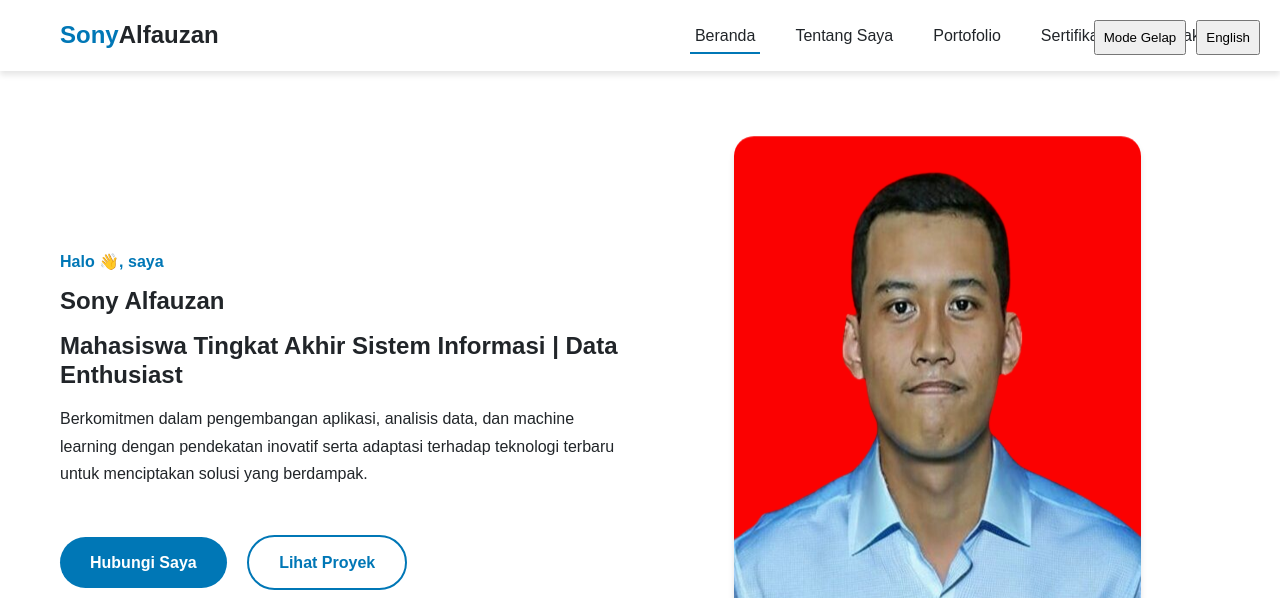
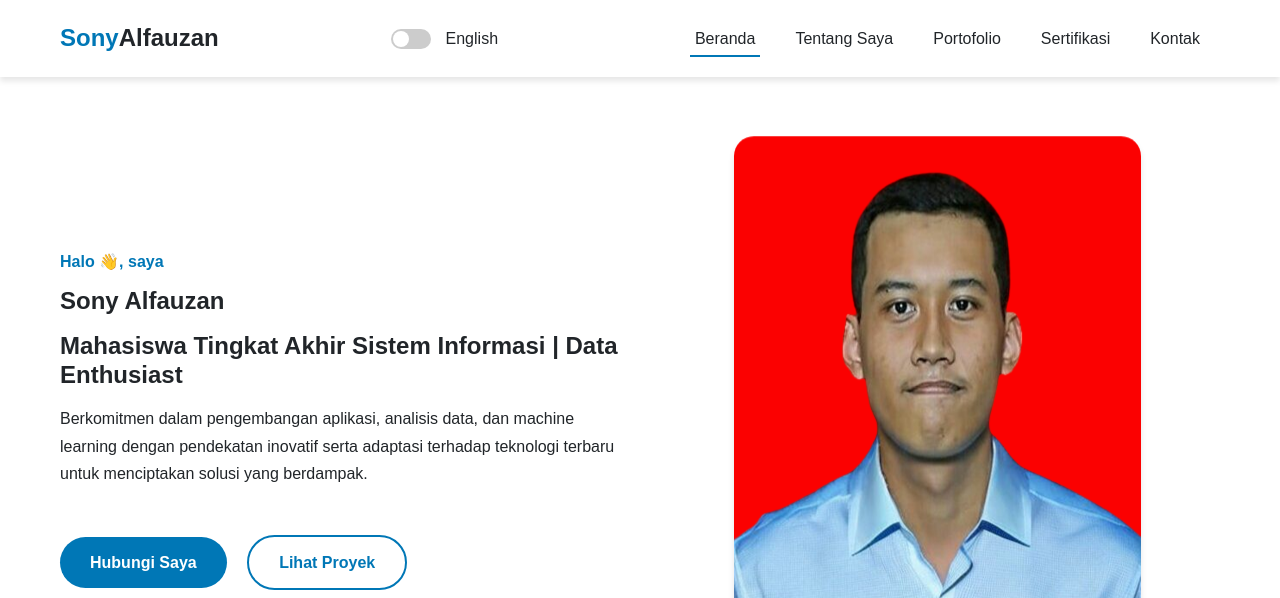
Before and after one commit to Sonyalfauzan/Website-Portfolio, a website: page index.html in a window 1280 px wide. Shown: the top 598 px of the page. Drawn offline with nearby package versions, Linux system fonts and the light colour scheme.

Commit message:
Update index.html

```diff
--- a/index.html
+++ b/index.html
@@ -36,10 +36,13 @@
             --body-bg: var(--light);
             --text-color: var(--dark);
             --header-bg: var(--white);
-            --section-bg: var(--white); /* Added for sections like About, Contact */
+            --section-bg: var(--white);
+            /* Added for sections like About, Contact */
             --portfolio-bg: var(--gray-100);
-            --contact-item-bg: var(--gray-100); /* Added for contact items */
-            --form-bg: var(--gray-100); /* Added for contact form */
+            --contact-item-bg: var(--gray-100);
+            /* Added for contact items */
+            --form-bg: var(--gray-100);
+            /* Added for contact form */
             --footer-bg: var(--dark);
             --footer-text: var(--white);
         }
@@ -49,10 +52,13 @@
             --body-bg: #121212;
             --text-color: #ffffff;
             --header-bg: #1e1e1e;
-            --section-bg: #333; /* Darkened section background */
+            --section-bg: #333;
+            /* Darkened section background */
             --portfolio-bg: #252525;
-            --contact-item-bg: #444; /* Darkened contact item background */
-            --form-bg: #333; /* Darkened form background */
+            --contact-item-bg: #444;
+            /* Darkened contact item background */
+            --form-bg: #333;
+            /* Darkened form background */
             --footer-bg: #000000;
             --footer-text: #d4d4d4;
         }
@@ -87,7 +93,8 @@
         section {
             padding: 80px 0;
             position: relative;
-            background-color: var(--section-bg); /* Applied background color */
+            background-color: var(--section-bg);
+            /* Applied background color */
             transition: background-color 0.3s ease;
         }
 
@@ -100,7 +107,8 @@
             font-weight: 700;
             line-height: 1.2;
             margin-bottom: 1rem;
-            color: var(--text-color); /* Inherit text color */
+            color: var(--text-color);
+            /* Inherit text color */
         }
 
         p {
@@ -288,6 +296,7 @@
             display: flex;
             list-style: none;
             margin: 0;
+            align-items: center; /* Align items vertically in the list */
         }
 
         nav ul li {
@@ -323,6 +332,57 @@
             font-size: 1.5rem;
         }
 
+        /* Dark Mode Toggle Slider */
+        .dark-mode-toggle {
+            position: relative;
+            display: inline-block;
+            width: 40px;
+            height: 20px;
+            margin-right: 10px; /* Add some spacing between elements */
+        }
+
+        .dark-mode-toggle input {
+            opacity: 0;
+            width: 0;
+            height: 0;
+        }
+
+        .slider {
+            position: absolute;
+            cursor: pointer;
+            top: 0;
+            left: 0;
+            right: 0;
+            bottom: 0;
+            background-color: #ccc;
+            transition: .4s;
+            border-radius: 34px;
+        }
+
+        .slider:before {
+            position: absolute;
+            content: "";
+            height: 16px;
+            width: 16px;
+            left: 2px;
+            bottom: 2px;
+            background-color: white;
+            transition: .4s;
+            border-radius: 50%;
+        }
+
+        input:checked+.slider {
+            background-color: #2196F3;
+        }
+
+        input:focus+.slider {
+            box-shadow: 0 0 1px #2196F3;
+        }
+
+        input:checked+.slider:before {
+            transform: translateX(20px);
+        }
+
         /* Hero Section */
         #home {
             padding-top: 150px;
@@ -383,13 +443,6 @@
         .typewriter {
             display: inline-block;
             position: relative;
-        }
-
-        .typewriter::after {
-            content: "|";
-            position: absolute;
-            right: -8px;
-            animation: blink 0.7s infinite;
         }
 
         @keyframes blink {
@@ -809,7 +862,6 @@
         .contact-icon {
             width: 50px;
             height: 50px;
-            border-radius: 50%;
             background-color: var(--white);
             display: flex;
             justify-content: center;
@@ -1082,8 +1134,7 @@
                 top: 70px;
                 left: -100%;
                 width: 80%;
-                height: calc(100vh - 70px);
-                background-color: var(--white);
+                height: calc(100vh - 70px);                background-color: var(--white);
                 flex-direction: column;
                 padding: 20px;
                 transition: var(--transition);
@@ -1133,13 +1184,76 @@
                 font-size: 1.5rem;
             }
 
-            .btn {                padding: 10px 20px;
+            .btn {
+                padding: 10px 20px;
             }
 
             .portfolio-grid,
             .cert-grid {
                 grid-template-columns: 1fr;
             }
+        }
+
+        /* Dark Mode Toggle Slider */
+        .dark-mode-toggle {
+            position: relative;
+            display: inline-block;
+            width: 40px;
+            height: 20px;
+            margin-right: 10px;
+            /* Add some spacing between elements */
+        }
+
+        .dark-mode-toggle input {
+            opacity: 0;
+            width: 0;
+            height: 0;
+        }
+
+        .slider {
+            position: absolute;
+            cursor: pointer;
+            top: 0;
+            left: 0;
+            right: 0;
+            bottom: 0;
+            background-color: #ccc;
+            transition: .4s;
+            border-radius: 34px;
+        }
+
+        .slider:before {
+            position: absolute;
+            content: "";
+            height: 16px;
+            width: 16px;
+            left: 2px;
+            bottom: 2px;
+            background-color: white;
+            transition: .4s;
+            border-radius: 50%;
+        }
+
+        input:checked+.slider {
+            background-color: #2196F3;
+        }
+
+        input:focus+.slider {
+            box-shadow: 0 0 1px #2196F3;
+        }
+
+        input:checked+.slider:before {
+            transform: translateX(20px);
+        }
+        #languageToggle {
+            padding: 10px 5px;
+            color: var(--text-color);
+            text-decoration: none;
+            transition: var(--transition);
+        }
+
+        #languageToggle:hover {
+            color: var(--primary);
         }
     </style>
 </head>
@@ -1150,25 +1264,32 @@
         <div class="container">
             <nav>
                 <a href="#" class="logo">Sony<span style="color: var(--dark);">Alfauzan</span></a>
+
+                <!-- Add language and dark mode toogles here -->
+                <div style="display: flex; align-items: center;">
+                    <!-- Dark Mode Toggle -->
+                    <label class="dark-mode-toggle">
+                        <input type="checkbox" id="darkModeCheckbox">
+                        <span class="slider"></span>
+                    </label>
+                    <!-- Language Toggle -->
+                    <a href="#" id="languageToggle" onclick="toggleLanguage()" style="padding: 10px 5px;"
+                        data-i18n="language">EN</a>
+                </div>
+
                 <div class="menu-toggle">
                     <i class="fas fa-bars"></i>
                 </div>
                 <ul id="menu">
-                    <li><a href="#home" class="active">Beranda</a></li>
-                    <li><a href="#about">Tentang Saya</a></li>
-                    <li><a href="#portfolio">Portofolio</a></li>
-                    <li><a href="#certifications">Sertifikasi</a></li>
-                    <li><a href="#contact">Kontak</a></li>
+                    <li><a href="#home" class="active" data-i18n="footer.home">Beranda</a></li>
+                    <li><a href="#about" data-i18n="footer.about">Tentang Saya</a></li>
+                    <li><a href="#portfolio" data-i18n="footer.portfolio">Portofolio</a></li>
+                    <li><a href="#certifications" data-i18n="footer.certifications">Sertifikasi</a></li>
+                    <li><a href="#contact" data-i18n="footer.contact">Kontak</a></li>
                 </ul>
             </nav>
         </div>
     </header>
-
-    <!-- Toggles -->
-    <div style="position: fixed; top: 20px; right: 20px; z-index: 1000; display: flex; gap: 10px;">
-        <button id="darkModeToggle" onclick="toggleDarkMode()" style="padding: 8px; cursor: pointer;">Mode Gelap</button>
-        <button id="languageToggle" onclick="toggleLanguage()" style="padding: 8px; cursor: pointer;">Bahasa</button>
-    </div>
 
     <!-- Hero Section -->
     <section id="home">
@@ -1631,7 +1752,6 @@
         <div class="container">
             <div class="section-title">
                 <span class="section-subtitle" data-i18n="contact.title">KONTAK</span>
-                <h2 data-i18n="contact.subtitle">Hubungi Saya</h2>
                 <p data-i18n="contact.description">Jika Anda memiliki pertanyaan, proyek, atau kolaborasi yang ingin
                     didiskusikan, jangan ragu untuk menghubungi saya. Saya selalu terbuka untuk peluang baru dan ide-ide
                     menarik.</p>
@@ -1668,35 +1788,6 @@
                     </div>
                 </div>
             </div>
-
-            <div class="contact-form">
-                <form id="contactForm">
-                    <div class="form-group">
-                        <input type="text" class="form-control" id="name" name="name" placeholder="Nama Anda" required>
-                        <div class="error-message" id="nameError" data-i18n="contact.nameError">Nama harus diisi.</div>
-                    </div>
-
-                    <div class="form-group">
-                        <input type="email" class="form-control" id="email" name="email" placeholder="Email Anda" required>
-                        <div class="error-message" id="emailError" data-i18n="contact.emailError">Email tidak valid.</div>
-                    </div>
-
-                    <div class="form-group">
-                        <input type="text" class="form-control" id="subject" name="subject" placeholder="Subjek" required>
-                        <div class="error-message" id="subjectError" data-i18n="contact.subjectError">Subjek harus diisi.</div>
-                    </div>
-
-                    <div class="form-group">
-                        <textarea class="form-control" id="message" name="message" rows="5" placeholder="Pesan Anda"
-                            required></textarea>
-                        <div class="error-message" id="messageError" data-i18n="contact.messageError">Pesan harus diisi.</div>
-                    </div>
-
-                    <button type="submit" class="btn btn-primary" data-i18n="contact.submit">Kirim Pesan</button>
-                </form>
-            </div>
-        </div>
-    </section>
 
     <!-- Footer -->
     <footer>
@@ -1725,7 +1816,7 @@
     <script>
         // JavaScript
         const body = document.getElementById('body');
-        const darkModeToggle = document.getElementById('darkModeToggle');
+        const darkModeCheckbox = document.getElementById('darkModeCheckbox');
         const languageToggle = document.getElementById('languageToggle');
 
         let darkMode = localStorage.getItem('darkMode') === 'enabled';
@@ -1736,7 +1827,7 @@
             currentLanguage = lang;
             localStorage.setItem('language', lang);
             translatePage();
-            updateLanguageButtonText(); // Update the language button text after setting language
+            updateLanguageButtonText();
         }
 
         // Function to update the language button text
@@ -1820,7 +1911,7 @@
                     "portfolio.project9Description": "Movie recommendation system using content-based filtering and collaborative filtering with the MovieLens 100K dataset, achieving Precision@5 100% and RMSE 0.9406.",
                     "portfolio.project10Title": "Image Classification (Rock-Paper-Scissors)",
                     "portfolio.project10Description": "Neural network using TensorFlow to recognize hand shapes forming scissors, rock, or paper.",
-                    "contact.title": "CONTACT",
+                    "contact.title": "KONTAK",
                     "contact.subtitle": "Contact Me",
                     "contact.description": "If you have any questions, projects, or collaborations you would like to discuss, feel free to contact me. I am always open to new opportunities and exciting ideas.",
                     "contact.addressTitle": "Address",
@@ -1830,13 +1921,13 @@
                     "contact.nameError": "Name must be filled.",
                     "contact.emailError": "Invalid email.",
                     "contact.subjectError": "Subject must be filled.",
-                    "contact.messageError": "Message must be filled.",
-                    "contact.submit": "Send Message",
-                    "footer.home": "Home",
-                    "footer.about": "About Me",
-                    "footer.portfolio": "Portfolio",
-                    "footer.certifications": "Certifications",
-                    "footer.contact": "Contact"
+                    "contact.messageError": "Pesan harus diisi.",
+                    "contact.submit": "Kirim Pesan",
+                    "footer.home": "Beranda",
+                    "footer.about": "Tentang Saya",
+                    "footer.portfolio": "Portofolio",
+                    "footer.certifications": "Sertifikasi",
+                    "footer.contact": "Kontak"
                 },
                 id: {
                     "hero.greeting": "Halo 👋, saya",
@@ -1955,18 +2046,13 @@
         function toggleDarkMode() {
             darkMode = !darkMode;
             localStorage.setItem('darkMode', darkMode ? 'enabled' : 'disabled');
-            updateDarkMode(); // Call updateDarkMode function to apply dark mode
+            updateDarkMode();
         }
 
         // Function to update the dark mode
         function updateDarkMode() {
-            if (darkMode) {
-                body.classList.add('dark-mode');
-                darkModeToggle.textContent = 'Mode Terang'; // Update button text
-            } else {
-                body.classList.remove('dark-mode');
-                darkModeToggle.textContent = 'Mode Gelap'; // Update button text
-            }
+            body.classList.toggle('dark-mode', darkMode);
+            darkModeCheckbox.checked = darkMode;
         }
 
         // Set initial dark mode
@@ -1977,6 +2063,11 @@
 
         // Update the language button text
         updateLanguageButtonText();
+
+        // Add event listener to dark mode checkbox
+        darkModeCheckbox.addEventListener('change', function () {
+            toggleDarkMode();
+        });
 
         // Menu Toggle
         const menuToggle = document.querySelector('.menu-toggle');
```
